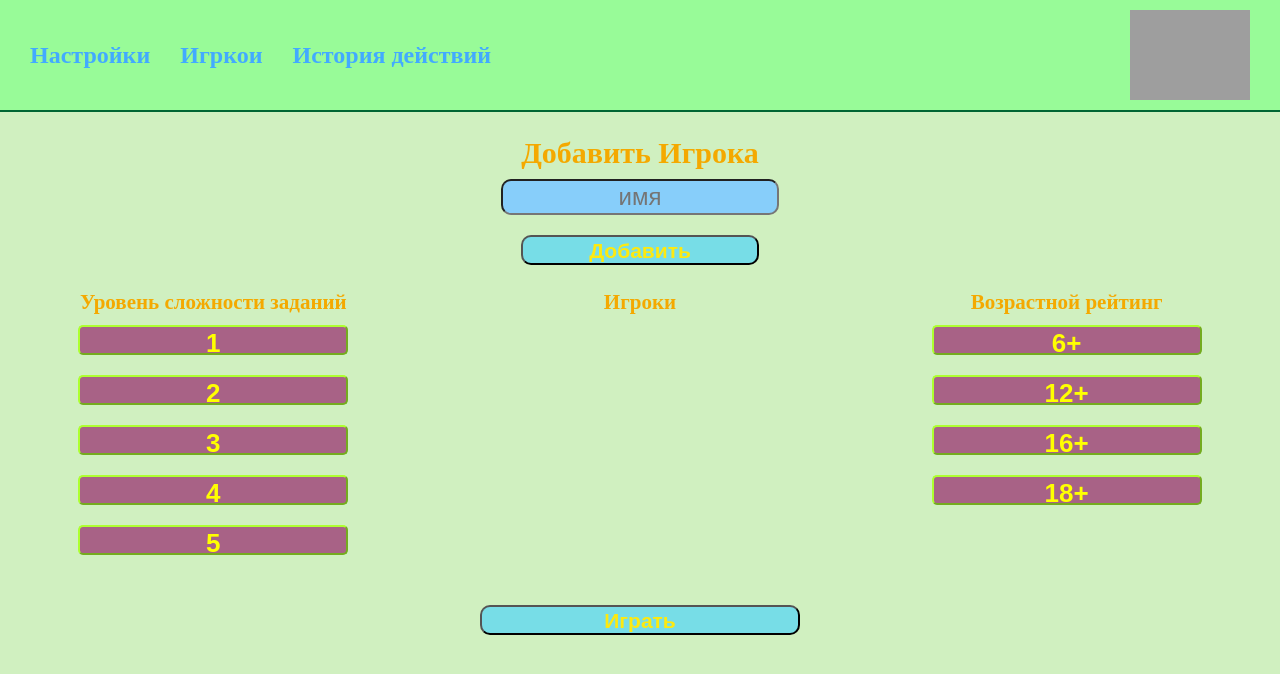
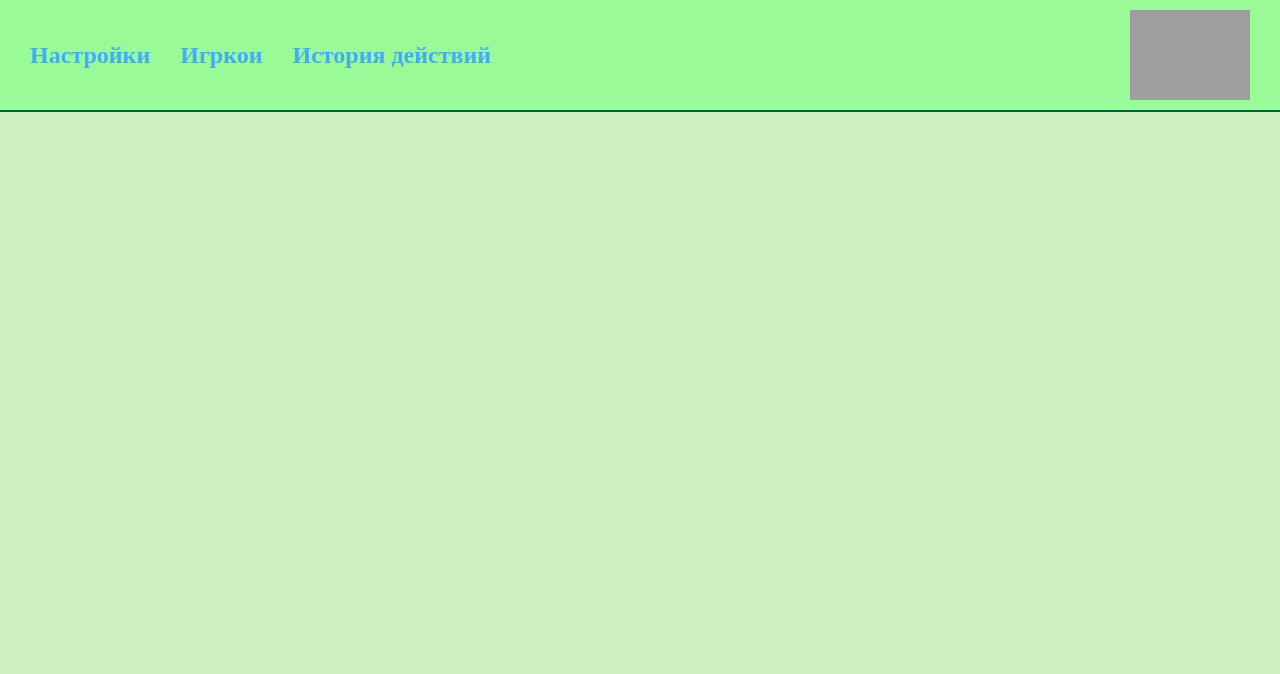
Before and after one commit to gutarDanya/truth-or-dare, a React (Create React App) app: page / in a window 1280 px wide. Shown: the top 674 px of the page. Built offline with nearby package versions, Linux system fonts and the light colour scheme; grey boxes are pictures that could not be loaded.

Commit message:
fixed gh-pages

```diff
--- a/src/components/App/App.jsx
+++ b/src/components/App/App.jsx
@@ -11,7 +11,7 @@ function App() {
     <div className={styles.root}>
       <Header/>
       <Routes>
-        <Route path='/' element={<MainPageSettings/>}/>
+        <Route path='/truth-or-dare' element={<MainPageSettings/>}/>
         <Route path='/game' element={<Game />} />
       </Routes>
     </div>
--- a/src/components/Header/Header.jsx
+++ b/src/components/Header/Header.jsx
@@ -7,7 +7,7 @@ const Header = () => {
 return (
     <header className={styles.header}>
         <nav className={styles.navigation}>
-            <Link to='/' className={styles.link}>Настройки</Link>
+            <Link to='/truth-or-dare' className={styles.link}>Настройки</Link>
             <Link to='/players' className={styles.link}>Игркои</Link>
             <Link to='/history-of-task' className={styles.link}>История действий</Link>
         </nav>
```
